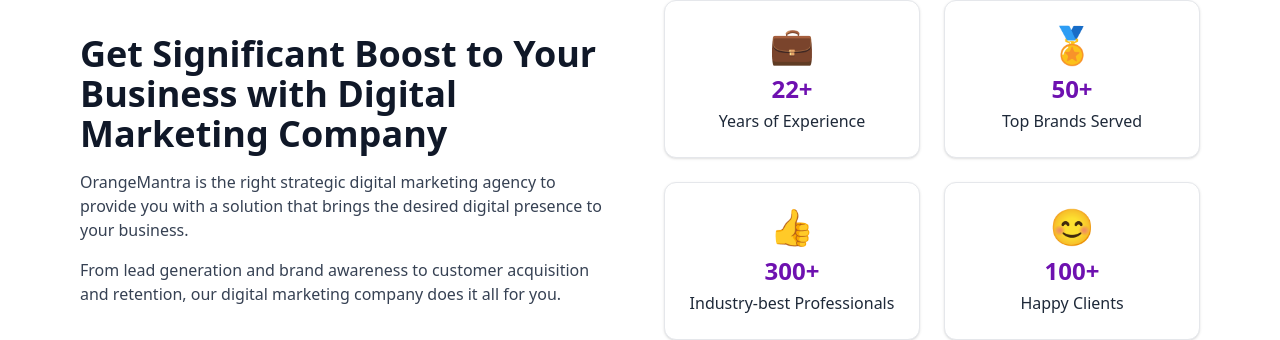
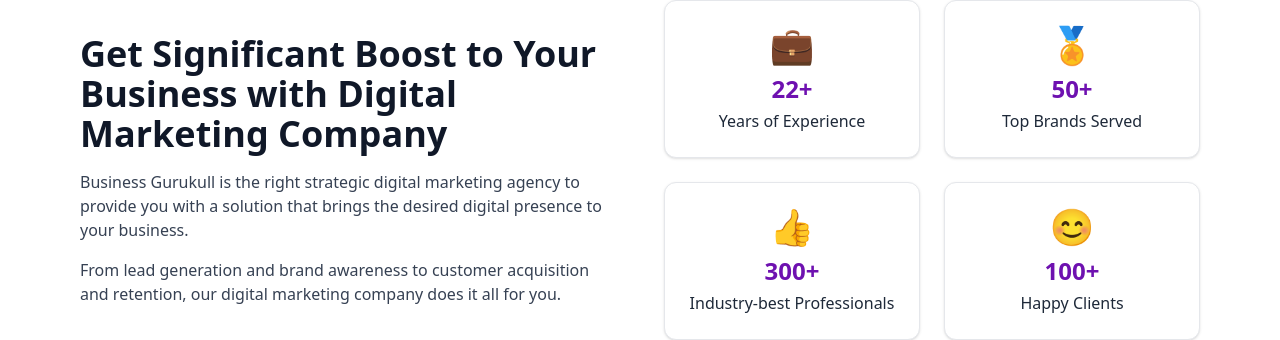
Before and after one commit to indominousx/BusinessGurukul, a React (Vite) app: page / in a window 1280 px wide. Shown: the part 742-1082 px from the top of the page. Built offline with nearby package versions, Linux system fonts and the light colour scheme.

Commit message:
spellings changes

```diff
--- a/src/components/morehero.jsx
+++ b/src/components/morehero.jsx
@@ -11,7 +11,7 @@
             Company
           </h2>
           <p className="text-gray-700 mb-4">
-            OrangeMantra is the right strategic digital marketing agency to
+            Business Gurukull is the right strategic digital marketing agency to
             provide you with a solution that brings the desired digital presence
             to your business.
           </p>
--- a/src/components/projects.jsx
+++ b/src/components/projects.jsx
@@ -37,7 +37,7 @@
               contemporary touch, Union Home Furniture offers home furnishings
               for your bedroom, living room, and office spaces at affordable
               pricing. They have a strong offline presence and were looking to
-              improve their digital presence with SEO. OrangeMantra was the
+              improve their digital presence with SEO. Business Gurukull was the
               perfect digital marketing service provider for their business
               expansion on the digital front.
             </p>
@@ -76,8 +76,8 @@
               the USA. It distributes a wide array of food service and
               industrial products, including equipment, foodstuffs, and
               industrial packaging. The client was looking to grow its website
-              organic traffic and conversion rate. OrangeMantra partnered with
-              them to achieve their business growth goals.
+              organic traffic and conversion rate. Business Gurukull partnered
+              with them to achieve their business growth goals.
             </p>
             <a
               href="#"
```
